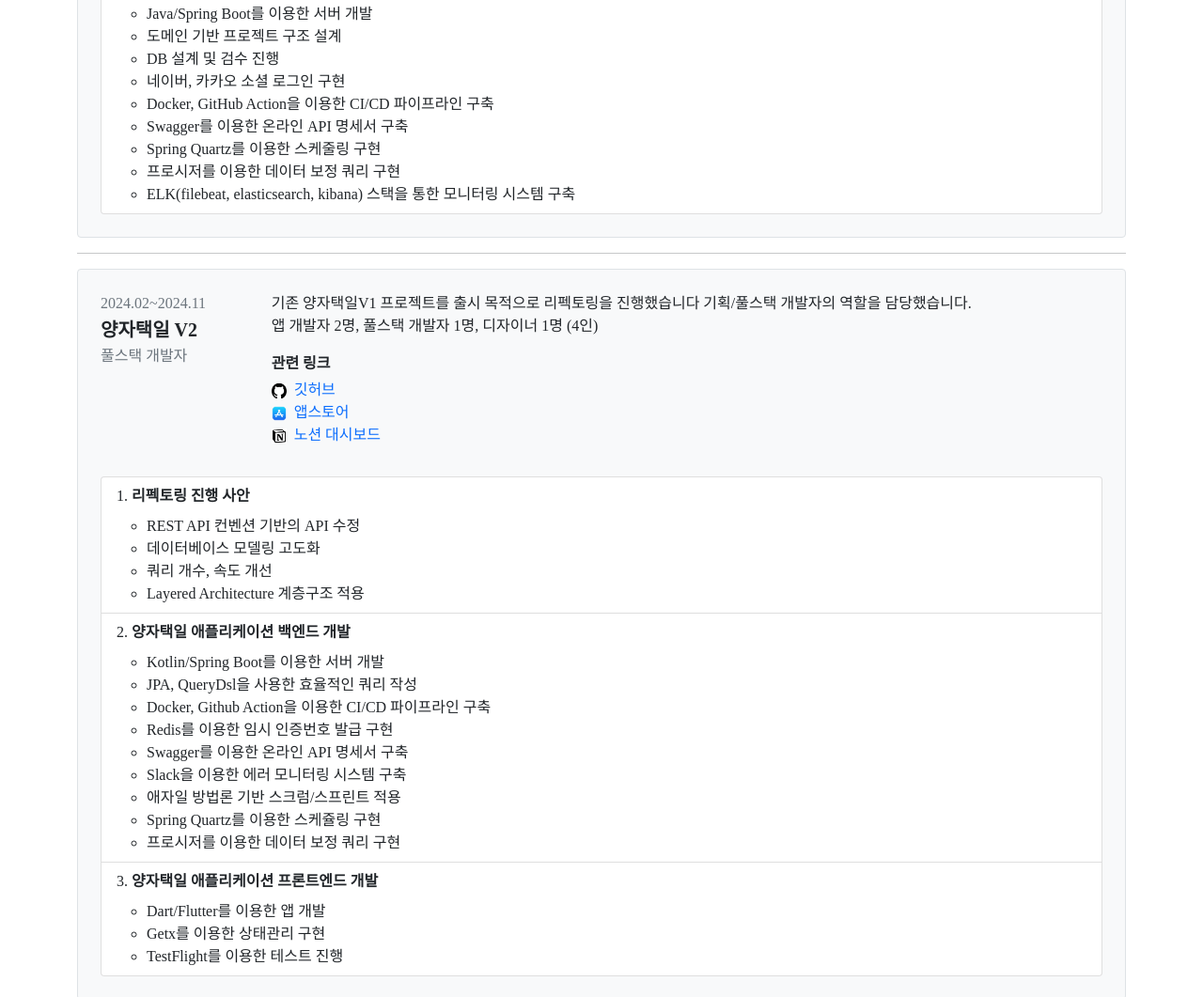
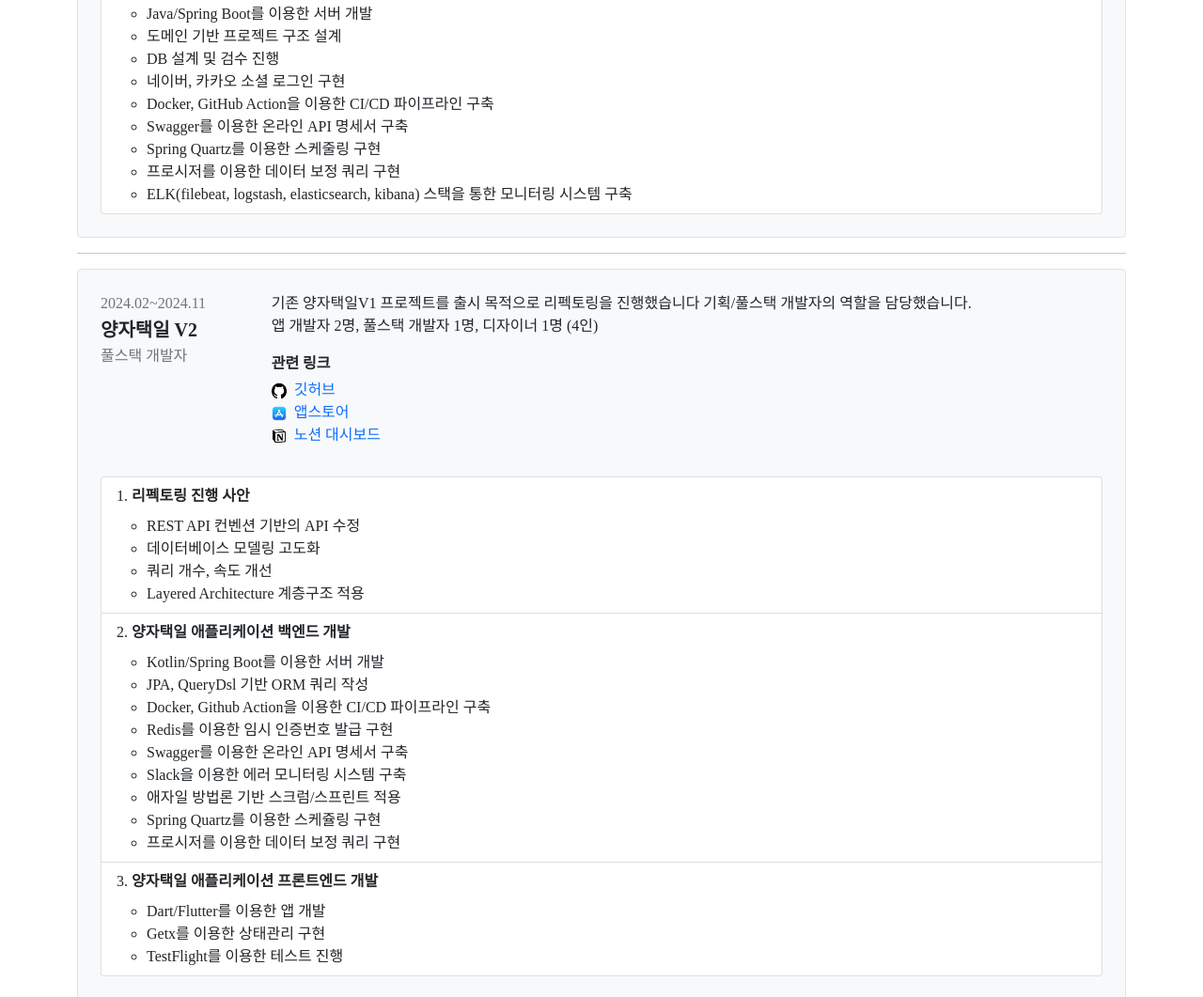
Before and after one commit to wngns1101/wngns1101.github.io, a plain HTML site: page index.html in a window 1280 px wide. Shown: the part 1503-2564 px from the top of the page at 94% size. Drawn offline with nearby package versions, Linux system fonts and the light colour scheme; a web font is replaced by a local one.

Commit message:
refacter: 문맥 수정

```diff
--- a/index.html
+++ b/index.html
@@ -197,7 +197,7 @@
                                     <li>Swagger를 이용한 온라인 API 명세서 구축</li>
                                     <li>Spring Quartz를 이용한 스케줄링 구현</li>
                                     <li>프로시저를 이용한 데이터 보정 쿼리 구현</li>
-                                    <li>ELK(filebeat, elasticsearch, kibana) 스택을 통한 모니터링 시스템 구축</li>
+                                    <li>ELK(filebeat, logstash, elasticsearch, kibana) 스택을 통한 모니터링 시스템 구축</li>
                                 </ul>
                             </li>
                         </ol>
@@ -268,7 +268,7 @@
                                 <strong>양자택일 애플리케이션 백엔드 개발</strong>
                                 <ul class="mt-2">
                                     <li>Kotlin/Spring Boot를 이용한 서버 개발</li>
-                                    <li>JPA, QueryDsl을 사용한 효율적인 쿼리 작성</li>
+                                    <li>JPA, QueryDsl 기반 ORM 쿼리 작성</li>
                                     <li>Docker, Github Action을 이용한 CI/CD 파이프라인 구축</li>
                                     <li>Redis를 이용한 임시 인증번호 발급 구현</li>
                                     <li>Swagger를 이용한 온라인 API 명세서 구축</li>
@@ -332,7 +332,7 @@
                                 <strong>양자택일 애플리케이션 백엔드 개발</strong>
                                 <ul class="mt-2">
                                     <li>Java/Spring Boot를 이용한 서버 개발</li>
-                                    <li>JPA, QueryDsl을 사용한 효율적인 쿼리 작성</li>
+                                    <li>JPA, QueryDsl 기반 ORM 쿼리 작성</li>
                                     <li>Docker, Github Action을 이용한 CI/CD 파이프라인 구축</li>
                                     <li>Swagger를 이용한 온라인 API 명세서 구축</li>
                                 </ul>
```
